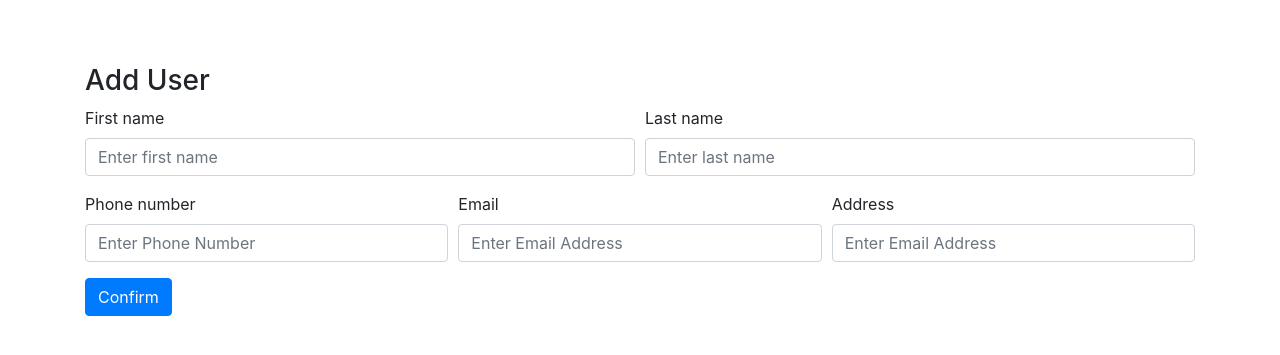
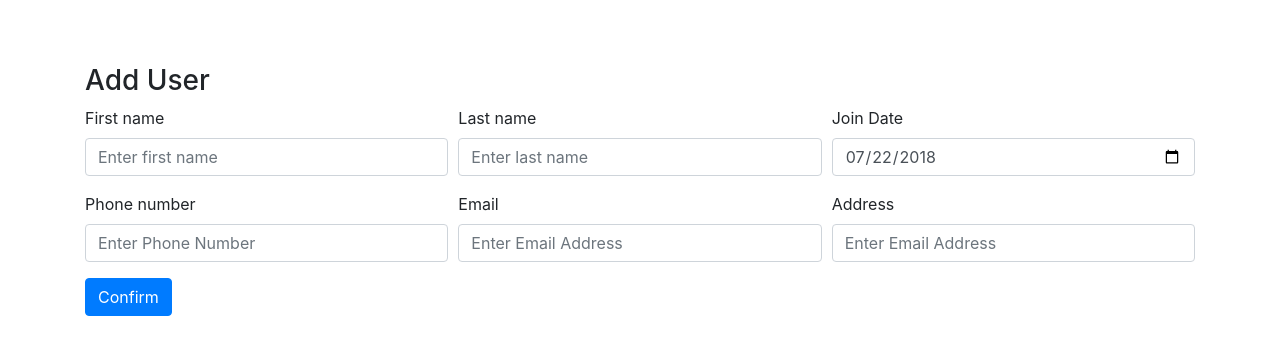
Before and after one commit to monarchshield/GoToGroceryWebApp, a PHP site: page /add-users.php in a window 1280 px wide. Shown: the part 72-427 px from the top of the page. Run offline with PHP 8.4, Linux system fonts and the light colour scheme.

Commit message:
Add-User form populates members table

```diff
--- a/add-users.php
+++ b/add-users.php
@@ -37,34 +37,37 @@
 <div class="container" style="padding-top:5%">
 
 <h3>Add User </h3>
-	<form>
+	<form action = "insert_members.php" method = "post">
   <div class="form-row">
-    <div class="form-group col-md-6">
+    <div class="form-group col-md-4">
       <label for="fname">First name</label>
-      <input type="fname" class="form-control" id="f_name" placeholder="Enter first name">
+      <input type="text" name = "fname" class="form-control" id="fname" placeholder="Enter first name">
     </div>
-    <div class="form-group col-md-6">
-      <label for="inputPassword4">Last name</label>
-      <input type="lname" class="form-control" id="l_name" placeholder="Enter last name">
+    <div class="form-group col-md-4">
+      <label for="lname">Last name</label>
+      <input type="text" name = "lname" class="form-control" id="lname" placeholder="Enter last name">
+    </div>
+    <div class="form-group col-md-4">
+      <label for="join_date">Join Date</label>
+      <input type="date" name="join_date" class="form-control" id="join_date"  value="2018-07-22"/>
+    </div>
+	<div class="form-group col-md-4">
+      <label for="phone_number">Phone number</label>
+      <input type="text" name = "phone_number" class="form-control" id="phone_number" placeholder="Enter Phone Number">
+  </div>
+	<div class="form-group col-md-4">
+      <label for="email_address">Email</label>
+      <input type="text" name = "email" class="form-control" id="email_address" placeholder="Enter Email Address">
     </div>
 
 	<div class="form-group col-md-4">
-      <label for="inputPassword4">Phone number</label>
-      <input type="lname" class="form-control" id="phone_number" placeholder="Enter Phone Number">
-    </div>
-	<div class="form-group col-md-4">
-      <label for="inputPassword4">Email</label>
-      <input type="lname" class="form-control" id="email_address" placeholder="Enter Email Address">
-    </div>
-
-	<div class="form-group col-md-4">
-      <label for="inputPassword4">Address</label>
-      <input type="address" class="form-control" id="home_address" placeholder="Enter Email Address">
+      <label for="home_address">Address</label>
+      <input type="text" name = "address" class="form-control" id="home_address" placeholder="Enter Email Address">
     </div>
 
   </div>
 
-  <button type="submit" class="btn btn-primary">Confirm</button>
+  <button type="submit" name = "submit" class="btn btn-primary">Confirm</button>
 </form>
 
 
```
Also changed, not shown: database/gtg.sql (+3 -8 lines), insert_members.php (added, +28 -0 lines).
